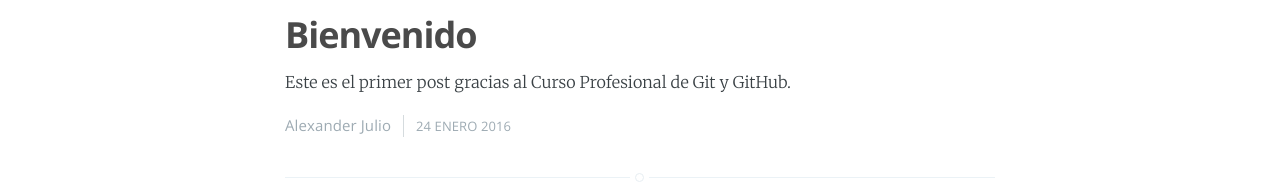
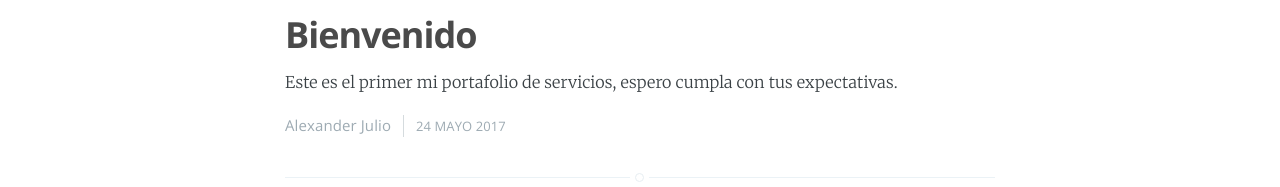
Before and after one commit to alexanderjulio/PortafolioCompukit, a plain HTML site: page index.html in a window 1280 px wide. Shown: the part 836-1023 px from the top of the page. Drawn offline with nearby package versions, Linux system fonts and the light colour scheme.

Commit message:
cambio section

```diff
--- a/index.html
+++ b/index.html
@@ -96,11 +96,11 @@
                     </h2>
                 </header>
                 <section class="post-excerpt">
-                    <p>Este es el primer post gracias al Curso Profesional de Git y GitHub.<a class="read-more" href="post-1/"></a></p>
+                    <p>Este es el primer mi portafolio de servicios, espero cumpla con tus expectativas.<a class="read-more" href="post-1/"></a></p>
                 </section>
                 <footer class="post-meta">
                     <a href="author/mike/">Alexander Julio</a>
-                    <time class="post-date" datetime="2016-01-24">24 Enero 2016</time>
+                    <time class="post-date" datetime="2016-01-24">24 Mayo 2017</time>
                 </footer>
             </article>
 
```
